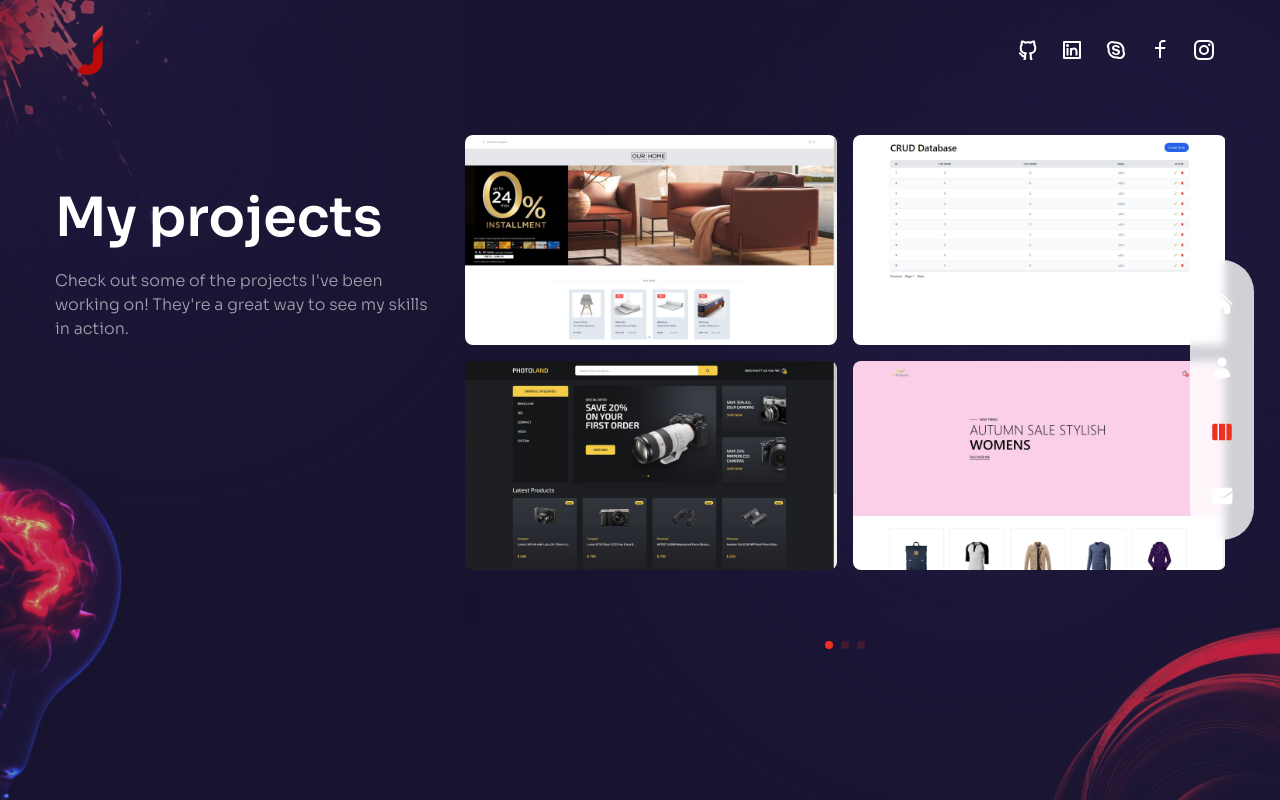
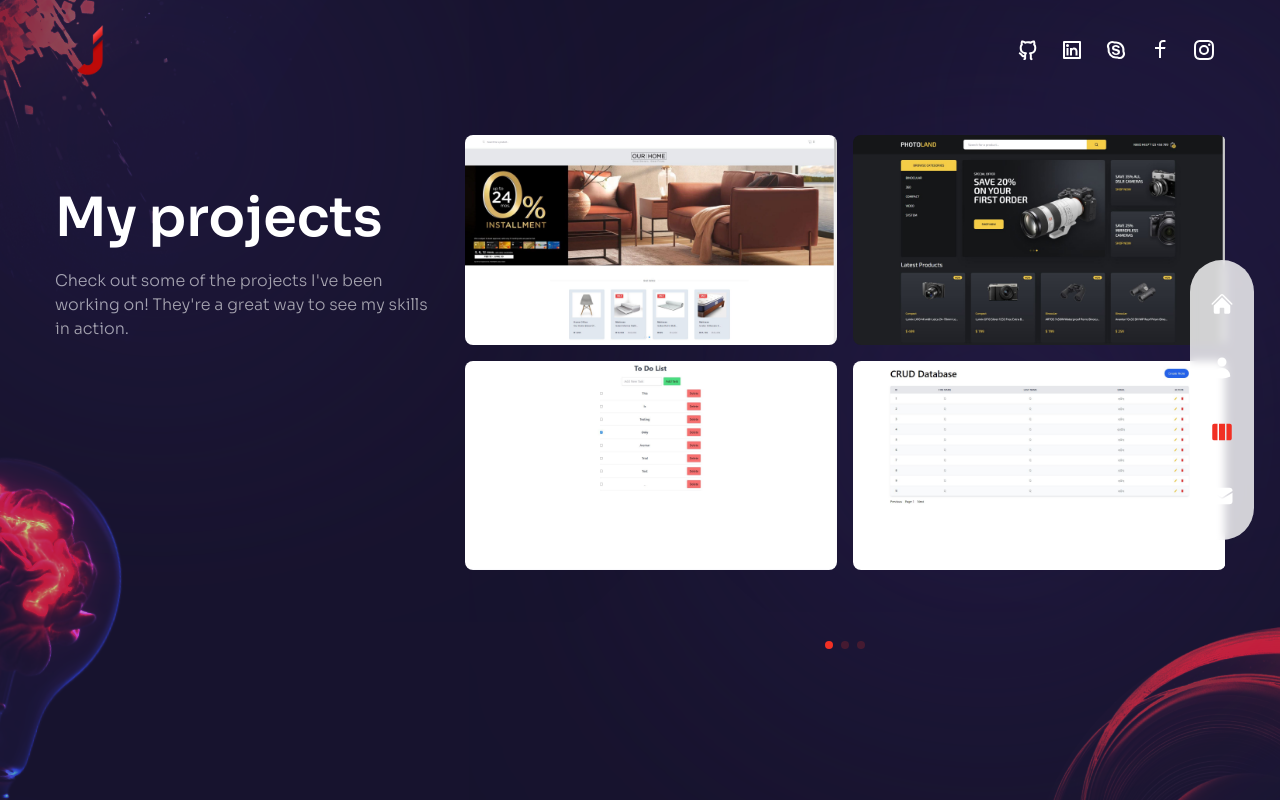
Before and after one commit to joemar-ceneza/react-portfolio, a Next.js app: page /work in a window 1280 px wide. Built offline with nearby package versions, Linux system fonts and the light colour scheme.

Commit message:
adding todo-list application

```diff
--- a/components/WorkSlider.js
+++ b/components/WorkSlider.js
@@ -27,24 +27,34 @@ const workSlides = {
           link: "https://joemar-ceneza-our-home.netlify.app/",
         },
         {
-          title: "crud",
-          path: "/crud.jpg",
-          link: "https://joemar-ceneza-crud.netlify.app/",
-        },
-        {
           title: "e-commerce-camera-haus",
           path: "/e-commerce-camera-haus.jpg",
           link: "https://joemar-ceneza-camera-haus.netlify.app/",
         },
         {
-          title: "e-commerce-e-shopping",
-          path: "/e-commerce-e-shopping.jpg",
-          link: "https://joemar-ceneza-e-commerce-shopping.netlify.app/",
+          title: "todo-list",
+          path: "/todo-list.jpg",
+          link: "https://joemar-ceneza-todo-list.netlify.app/",
+        },
+        {
+          title: "crud",
+          path: "/crud.jpg",
+          link: "https://joemar-ceneza-crud.netlify.app/",
         },
       ],
     },
     {
       images: [
+        {
+          title: "e-commerce-e-shopping",
+          path: "/e-commerce-e-shopping.jpg",
+          link: "https://joemar-ceneza-e-commerce-shopping.netlify.app/",
+        },
+        {
+          title: "simon-game",
+          path: "/simon-game.jpg",
+          link: "https://joemar-ceneza.github.io/simon-game/",
+        },
         {
           title: "portfolio-v2",
           path: "/portfolio-v2.jpg",
@@ -55,39 +65,29 @@ const workSlides = {
           path: "/portfolio-v1.jpg",
           link: "https://joemarceneza.netlify.app/",
         },
-        {
-          title: "simon-game",
-          path: "/simon-game.jpg",
-          link: "https://joemar-ceneza.github.io/simon-game/",
-        },
+      ],
+    },
+    {
+      images: [
         {
           title: "notes-app",
           path: "/notes-app.jpg",
           link: "https://joemar-ceneza.github.io/notes-app/",
         },
-      ],
-    },
-    {
-      images: [
+        {
+          title: "faq-accordion",
+          path: "/faq-accordion.png",
+          link: "https://joemar-ceneza.github.io/faq-accordion/",
+        },
         {
           title: "huddle-landing-page",
           path: "/huddle-landing-page.jpg",
           link: "https://joemar-ceneza.github.io/huddle-landing-page/",
         },
         {
-          title: "expanding-cards",
-          path: "/expanding-cards.jpg",
-          link: "https://joemar-ceneza.github.io/expanding-cards/",
-        },
-        {
           title: "testimonials-slider",
           path: "/testimonials-slider.jpg",
           link: "https://joemar-ceneza.github.io/testimonials-slider/",
-        },
-        {
-          title: "faq-accordion",
-          path: "/faq-accordion.png",
-          link: "https://joemar-ceneza.github.io/faq-accordion/",
         },
       ],
     },
```
Also changed, not shown: public/todo-list.JPG (added).
